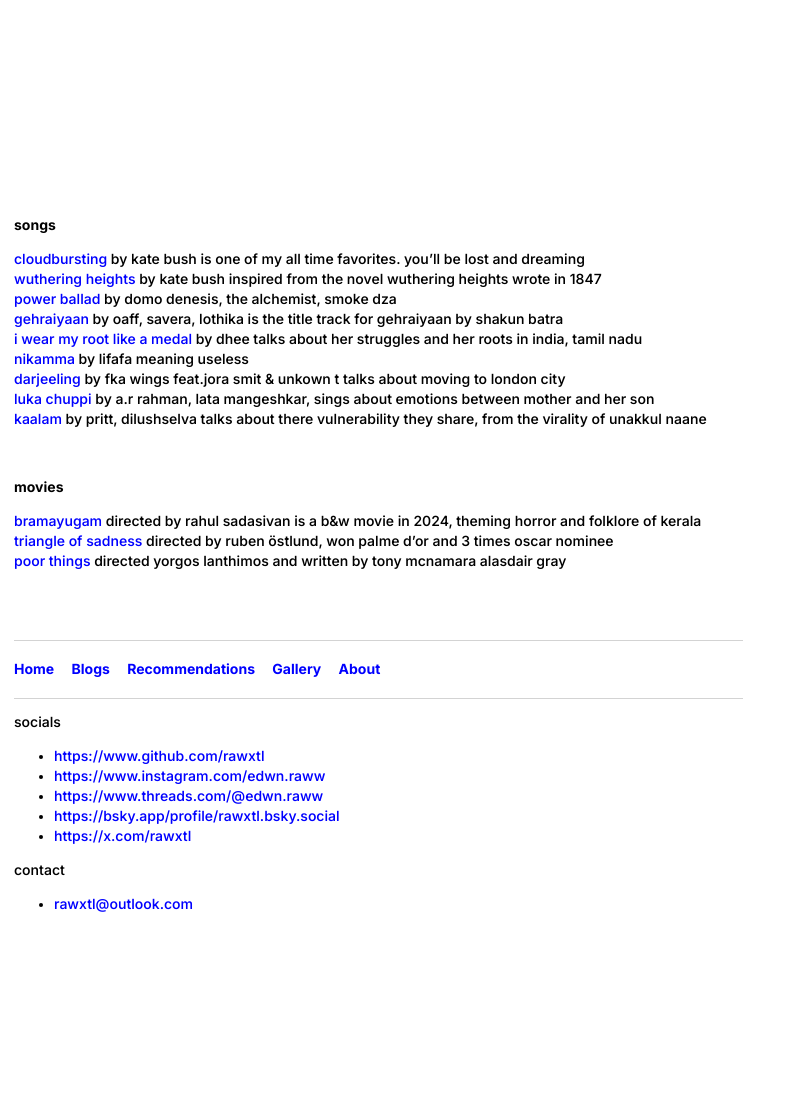
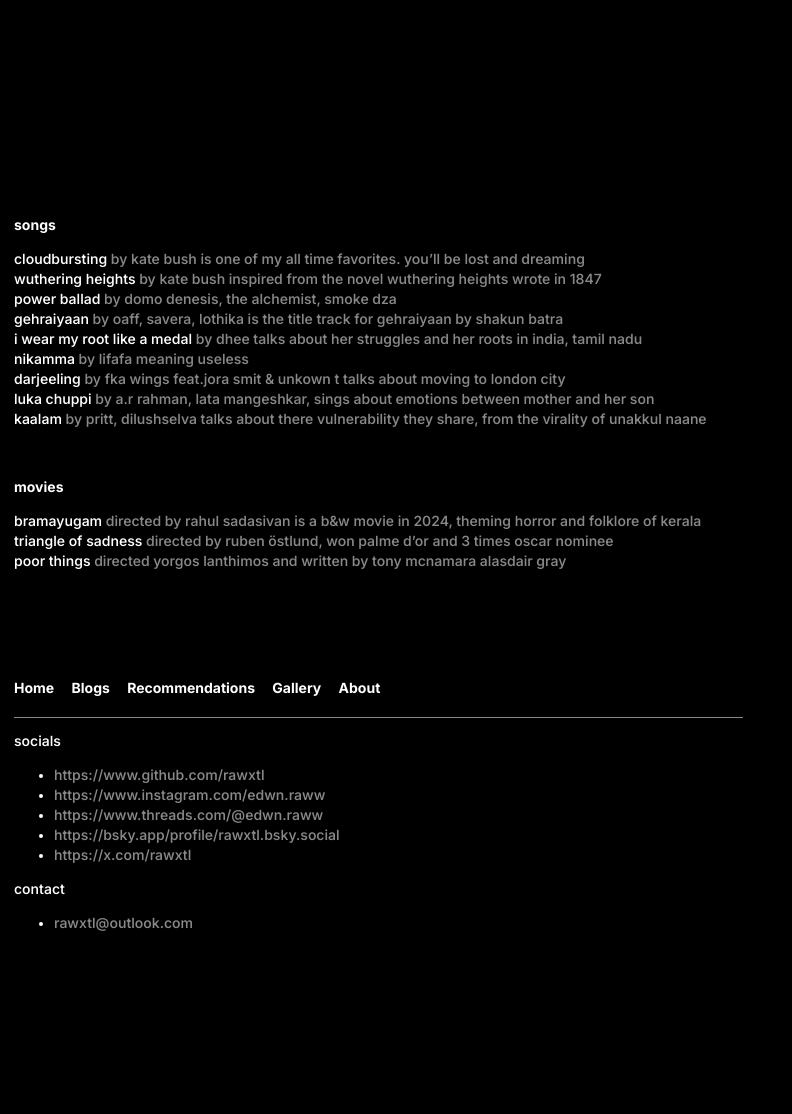
Before and after one commit to rawxtl/rawxtl.github.io, a Jekyll site: the page built from recommendations.md, in a window 1280 px wide. Shown: the whole page, without its empty margins (0-792 px from the left). Built offline with Jekyll 4.4.1, drawn with Linux system fonts in a browser that asks for light colours; some web fonts are replaced.

Commit message:
(Add) style

```diff
--- a/_includes/nav.html
+++ b/_includes/nav.html
@@ -1,8 +1,10 @@
 <nav>
-        <hr />
+        <br />
         <h4>
                 {% for link in site.data.nav %}
-                <a href="{{ link.url }}" class="gap"> {{ link.name }}</a>
+                <a href="{{ link.url }}" class="gap foregroundclr">
+                        {{ link.name }}</a
+                >
                 {% endfor %}
         </h4>
 </nav>
--- a/assets/css/global.css
+++ b/assets/css/global.css
@@ -5,10 +5,11 @@
         --sans-serif: "Inter", sans-serif, clean;
         --mono-space: "Google Sans Code", monospace, clean;
 
-        --foreground-clr: black;
+        --background-clr: black;
+        --foreground-clr: white;
 
-        --hyperlink-clr: blue;
-
+        --hyperlink-clr: #888;
+        --dim-clr: #888;
         box-sizing: content-box;
 
         -webkit-font-smoothing: antialiased;
@@ -19,6 +20,8 @@
 body {
         margin: 24vh 0 20vh 0;
         padding: 0;
+
+        background-color: var(--background-clr);
 }
 
 header,
@@ -37,6 +40,10 @@
         color: var(--foreground-clr);
 }
 
+li {
+        color: var(--foreground-clr);
+}
+
 code {
         font-family: var(--mono-space);
 }
@@ -44,6 +51,11 @@
 a {
         text-decoration: none;
         color: var(--hyperlink-clr);
+}
+
+a:hover {
+        color: var(--foreground-clr);
+        text-decoration: underline;
 }
 
 img {
@@ -54,7 +66,7 @@
 hr {
         border: none;
         height: 1px;
-        background-color: lightgray;
+        background-color: var(--dim-clr);
 }
 
 input {
@@ -106,7 +118,15 @@
 }
 
 .dim {
-        color: dimgrey;
+        color: var(--dim-clr);
+}
+
+.foregroundclr {
+        color: var(--foreground-clr);
+}
+
+.hyperlinkclr {
+        color: var(--hyperlink-clr);
 }
 
 .bright {
--- a/recommendations.md
+++ b/recommendations.md
@@ -7,14 +7,20 @@
 **songs**
 
 {% for song in site.data.recommendations.songs %}
-[{{song.name}}]({{song.url}}) {{song.desc}}  {% endfor %}
+<a href="{{ song.url }}" class="foregroundclr">
+        {{ song.name }}
+</a>
+<span class="hyperlinkclr">{{ song.desc }}</span>  {% endfor %}
 
 <br/>
 
 **movies**
 
 {% for movie in site.data.recommendations.movies %}
-[{{movie.name}}]({{movie.url}}) {{movie.desc}}  {% endfor %}
+<a href="{{ movie.url }}" class="foregroundclr">
+        {{ movie.name }}
+</a>
+<span class="hyperlinkclr">{{ movie.desc }}</span>  {% endfor %}
 
 <br>
 <br>
```
